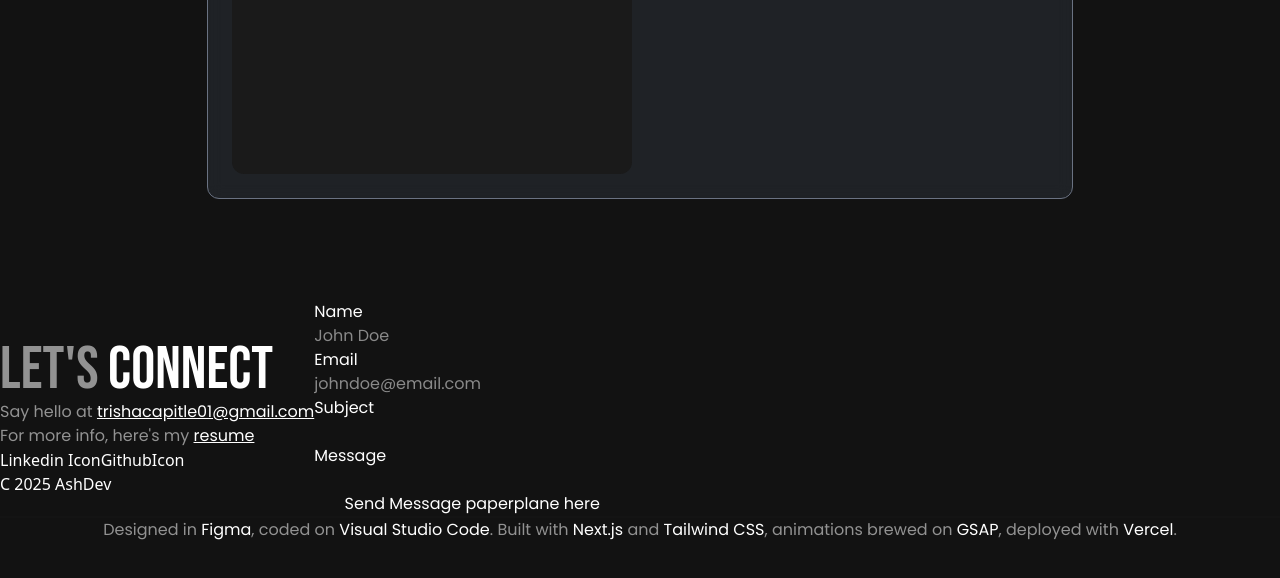
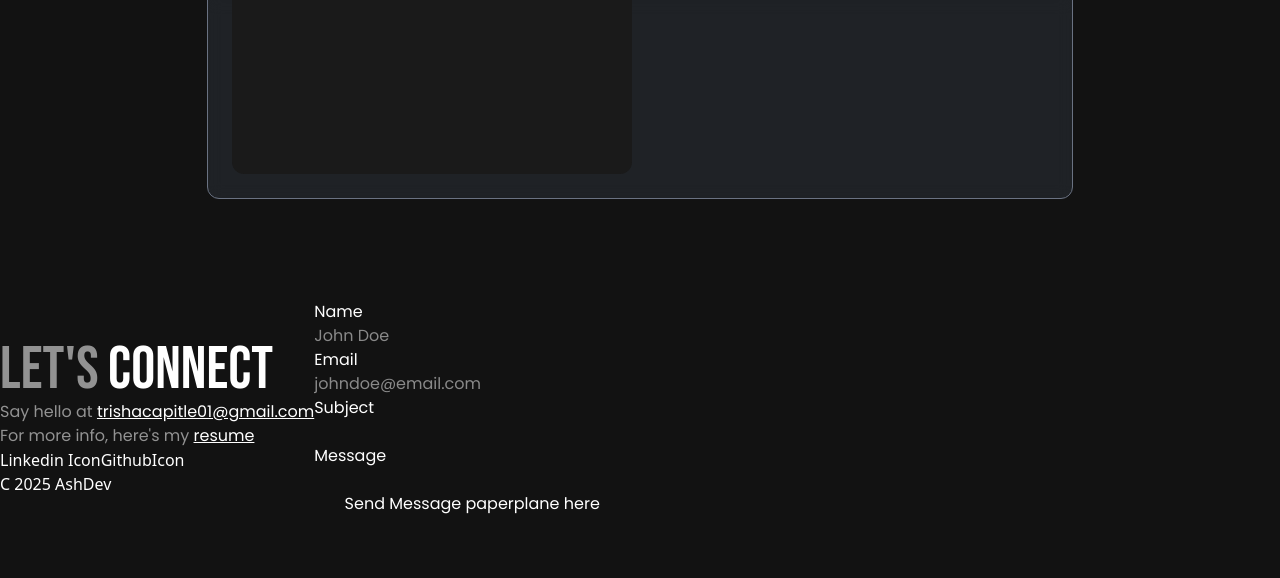
Before and after one commit to trishacapitle/portfolio, a Next.js app: page / in a window 1280 px wide. Shown: the part 2164-2742 px from the top of the page. Built offline with nearby package versions, Linux system fonts and the light colour scheme.

Commit message:
refactor: remove footer design credits from Contact component to migrate to its own component

```diff
--- a/components/Contact.tsx
+++ b/components/Contact.tsx
@@ -36,17 +36,7 @@ const Contact = () => {
           <button>Send Message paperplane here</button>
         </div>
       </div>
-      <div>
-        <hr className="border border-[#141414]" />
-        <p className="font-secondary text-center text-(--grey)">
-          Designed in <span className="text-white">Figma</span>, coded on{" "}
-          <span className="text-white">Visual Studio Code</span>. Built with{" "}
-          <span className="text-white">Next.js</span> and{" "}
-          <span className="text-white">Tailwind CSS</span>, animations brewed on{" "}
-          <span className="text-white">GSAP</span>, deployed with{" "}
-          <span className="text-white">Vercel</span>.
-        </p>
-      </div>
+
     </div>
   );
 };
```
